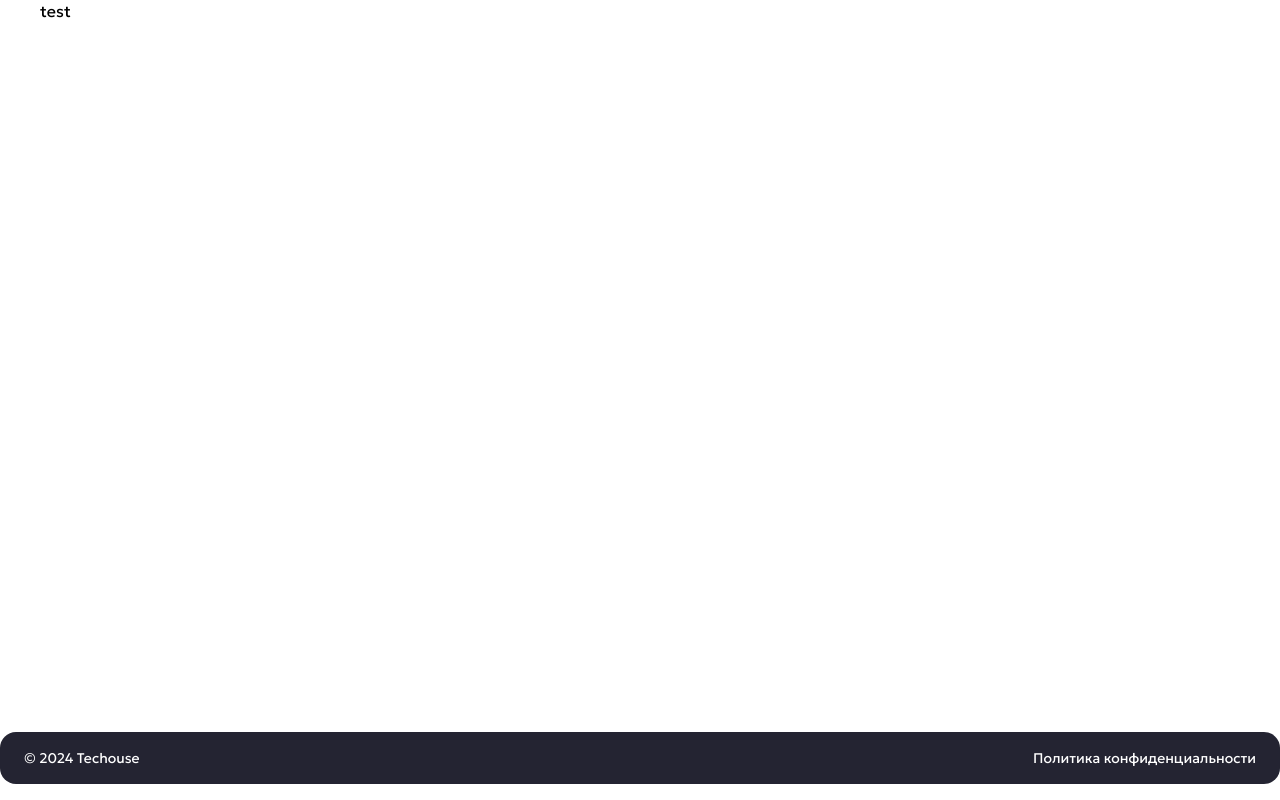
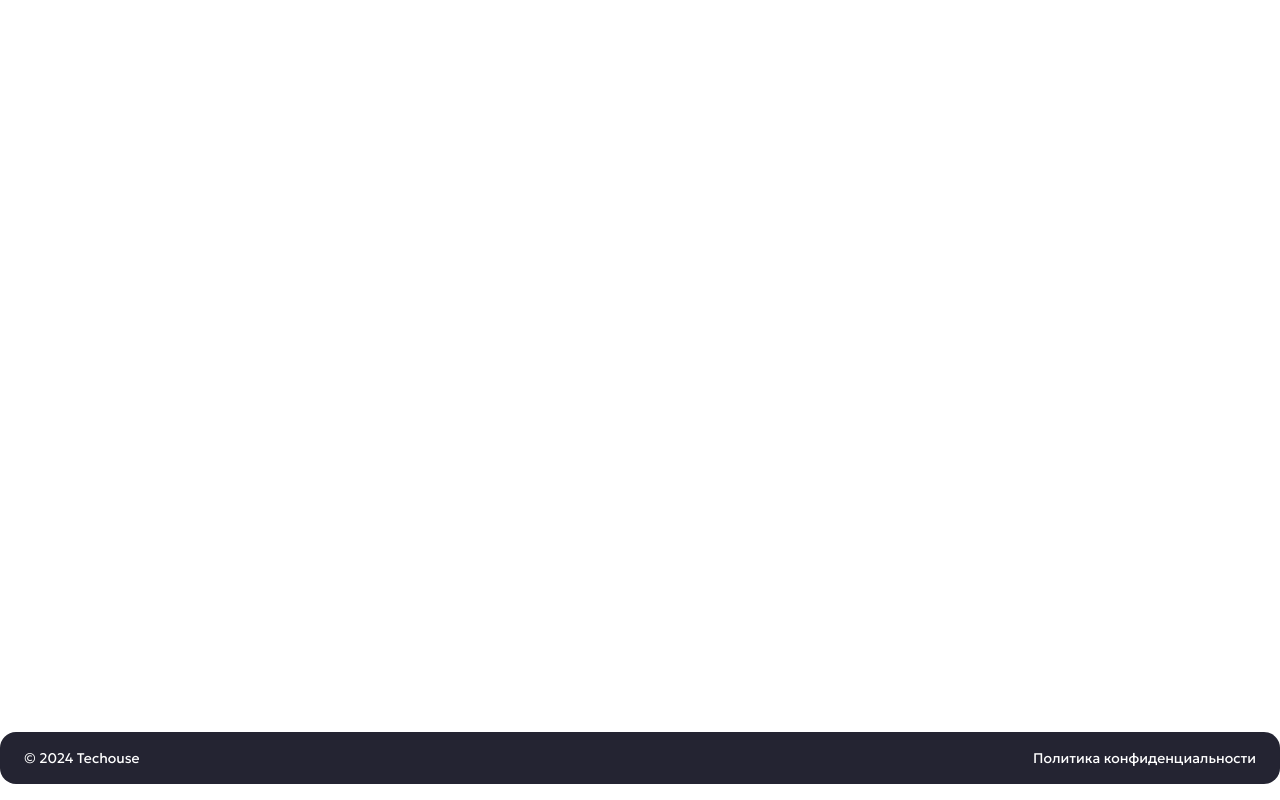
Before and after one commit to DZavg/lock-box-front, a Vue app: page / in a window 1280 px wide. Built offline with nearby package versions, Linux system fonts and the light colour scheme.

Commit message:
feat(main): add color on body

```diff
--- a/src/app/styles/main.scss
+++ b/src/app/styles/main.scss
@@ -8,6 +8,7 @@
 body {
 	font-family: 'Geologica', sans-serif;
 	@include body_p;
+	color: $color-white;
 }
 
 .lock-scroll {
```
